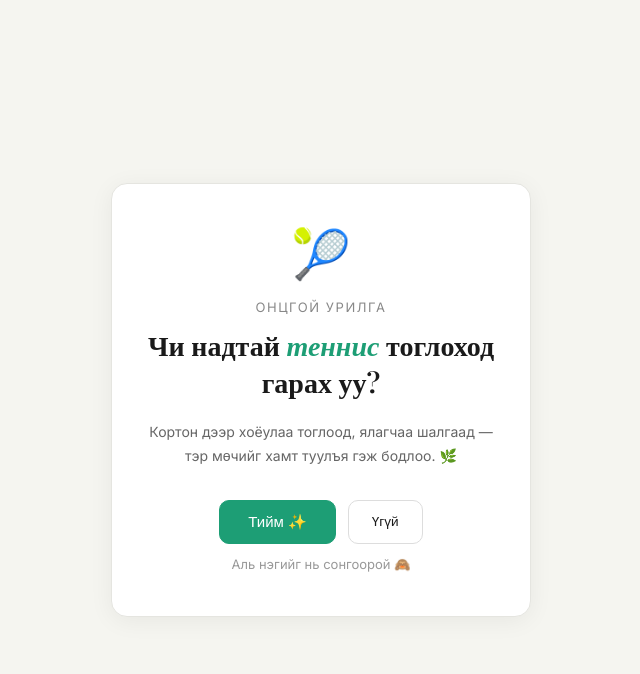
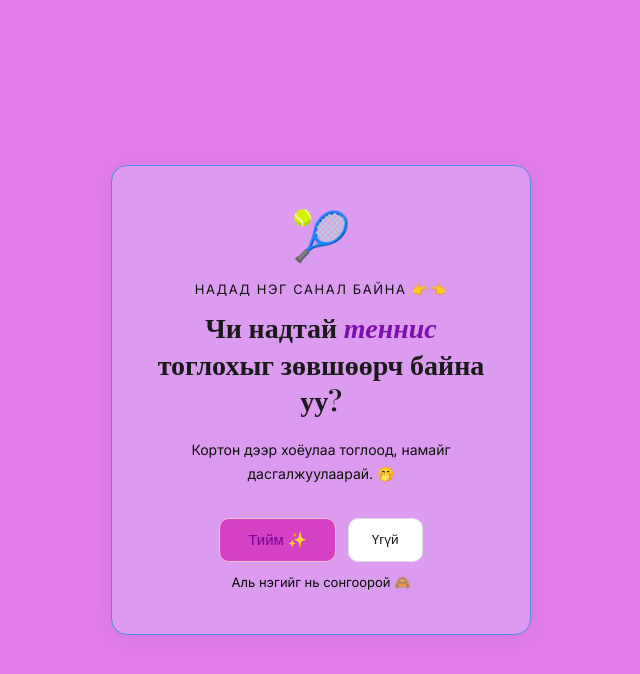
Before and after one commit to pzjswn89hg-lab/inviting, a plain HTML site: page web.html in a window 1280 px wide. Both pictures are taken after a click on the button "Үгүй". Shown: the whole page, without its empty margins (319-959 px from the left). Drawn offline with nearby package versions, Linux system fonts and the light colour scheme; a web font is replaced by a local one.

Commit message:
Add files via upload

```diff
--- a/web.html
+++ b/web.html
@@ -1,16 +1,23 @@
 <!DOCTYPE html>
 <html lang="mn">
+
 <head>
   <meta charset="UTF-8" />
   <meta name="viewport" content="width=device-width, initial-scale=1.0" />
-  <title>Теннис болзоо · Урилга</title>
-  <link href="https://fonts.googleapis.com/css2?family=Playfair+Display:ital,wght@0,400;0,600;1,400&family=Inter:wght@300;400;500&display=swap" rel="stylesheet" />
+  <title>Court tennis</title>
+  <link
+    href="https://fonts.googleapis.com/css2?family=Playfair+Display:ital,wght@0,400;0,600;1,400&family=Inter:wght@300;400;500&display=swap"
+    rel="stylesheet" />
   <style>
-    * { box-sizing: border-box; margin: 0; padding: 0; }
+    * {
+      box-sizing: border-box;
+      margin: 0;
+      padding: 0;
+    }
 
     body {
       font-family: 'Inter', sans-serif;
-      background: #f5f5f0;
+      background: #e27deb;
       min-height: 100vh;
       display: flex;
       align-items: center;
@@ -19,14 +26,14 @@
     }
 
     .card {
-      background: #ffffff;
-      border: 1px solid #e5e5e0;
+      background: #db9bee;
+      border: 1px solid #4a90e0;
       border-radius: 16px;
       padding: 2.5rem 2rem;
       max-width: 420px;
       width: 100%;
       text-align: center;
-      box-shadow: 0 4px 24px rgba(0,0,0,0.06);
+      box-shadow: 0 4px 24px rgba(0, 0, 0, 0.06);
     }
 
     .emoji-big {
@@ -37,13 +44,20 @@
     }
 
     @keyframes bounce {
-      0%, 100% { transform: translateY(0); }
-      50% { transform: translateY(-8px); }
+
+      0%,
+      100% {
+        transform: translateY(0);
+      }
+
+      50% {
+        transform: translateY(-8px);
+      }
     }
 
     .subtitle {
       font-size: 13px;
-      color: #888;
+      color: #101010;
       letter-spacing: 0.12em;
       text-transform: uppercase;
       margin-bottom: 0.75rem;
@@ -60,12 +74,12 @@
 
     .title em {
       font-style: italic;
-      color: #1D9E75;
+      color: #7a0fac;
     }
 
     .desc {
       font-size: 14px;
-      color: #666;
+      color: #100f0f;
       line-height: 1.7;
       margin: 1.25rem 0 2rem;
     }
@@ -88,20 +102,28 @@
       transition: transform 0.15s, background 0.15s;
     }
 
-    .btn:hover { background: #f5f5f0; }
-    .btn:active { transform: scale(0.97); }
+    .btn:hover {
+      background: #f5f5f0;
+    }
+
+    .btn:active {
+      transform: scale(0.97);
+    }
 
     .btn-yes {
-      background: #1D9E75;
-      color: #fff;
-      border-color: #1D9E75;
+      background: #d442c3;
+      color: #79009d;
+      border-color: #edbfc6;
     }
 
-    .btn-yes:hover { background: #0F6E56; border-color: #0F6E56; }
+    .btn-yes:hover {
+      background: #7d10a8;
+      border-color: #921390;
+    }
 
     .error-msg {
       font-size: 13px;
-      color: #999;
+      color: #090909;
       margin-top: 0.75rem;
       min-height: 20px;
     }
@@ -112,8 +134,15 @@
     }
 
     @keyframes fadeIn {
-      from { opacity: 0; transform: translateY(10px); }
-      to   { opacity: 1; transform: translateY(0); }
+      from {
+        opacity: 0;
+        transform: translateY(10px);
+      }
+
+      to {
+        opacity: 1;
+        transform: translateY(0);
+      }
     }
 
     .result-title {
@@ -139,7 +168,7 @@
 
     .detail-label {
       font-size: 11px;
-      color: #999;
+      color: #1d1c1c;
       letter-spacing: 0.1em;
       text-transform: uppercase;
       margin-bottom: 4px;
@@ -153,22 +182,22 @@
 
     .closing {
       font-size: 14px;
-      color: #888;
+      color: #0c0c0c;
       line-height: 1.6;
     }
   </style>
 </head>
+
 <body>
   <div class="card">
 
     <!-- Урилга -->
     <div id="invite">
       <span class="emoji-big">🎾</span>
-      <p class="subtitle">Онцгой урилга</p>
-      <h1 class="title">Чи надтай <em>теннис</em> тоглоход гарах уу?</h1>
+      <p class="subtitle">Надад нэг санал байна 👉👈</p>
+      <h1 class="title">Чи надтай <em>теннис</em> тоглохыг зөвшөөрч байна уу?</h1>
       <p class="desc">
-        Кортон дээр хоёулаа тоглоод, ялагчаа шалгаад —<br>
-        тэр мөчийг хамт туулъя гэж бодлоо. 🌿
+        Кортон дээр хоёулаа тоглоод, намайг дасгалжуулаарай. 🤭
       </p>
       <div class="btn-group">
         <button class="btn btn-yes" onclick="handleYes()">Тийм ✨</button>
@@ -180,7 +209,7 @@
     <!-- Үр дүн -->
     <div class="result" id="result">
       <span style="font-size:2.5rem; display:block; margin-bottom:1rem;">🥰</span>
-      <p class="result-title">Баярлалаа! Болзоо маань ингэж болоо:</p>
+      <p class="result-title">Баярлалаа! Товолсон цагтаа уулзацгаая:</p>
       <div class="detail-grid">
         <div class="detail-box">
           <p class="detail-label">📅 Огноо</p>
@@ -202,12 +231,12 @@
 
   <script>
     // ✏️ ЭНЭ ХЭСГИЙГ ӨӨРЧИЛ
-    const DATE  = "8 сарын 25";          // Огноо
-    const TIME  = "Өглөөний 10:00";      // Цаг
-    const PLACE = "Теннисний корт";       // Газар
+    const DATE = "9 сарын 12";          // Огноо
+    const TIME = "Өглөөний 10:00";      // Цаг
+    const PLACE = "Цэцэрлэгт хүрээлэн";       // Газар
 
-    document.getElementById('detailDate').textContent  = DATE;
-    document.getElementById('detailTime').textContent  = TIME;
+    document.getElementById('detailDate').textContent = DATE;
+    document.getElementById('detailTime').textContent = TIME;
     document.getElementById('detailPlace').textContent = PLACE;
 
     let noCount = 0;
@@ -224,9 +253,9 @@
 
       const msgs = [
         'Аль нэгийг нь сонгоорой 🙈',
-        'Тийм гэж дахин бодоорой 😏',
-        'Зөв товчийг дар... 😄',
-        'Үгүй гэж байхгүй шүү! 🎾',
+        'Хм… дахиад нэг бодоод үз 😅',
+        'Зүгээр л «Тийм» дээрээ дараач 💞',
+        'Намайг гомдоохгүй биз дээ? 🎾',
       ];
 
       err.textContent = msgs[Math.min(noCount - 1, msgs.length - 1)];
@@ -237,4 +266,5 @@
     }
   </script>
 </body>
+
 </html>
```
